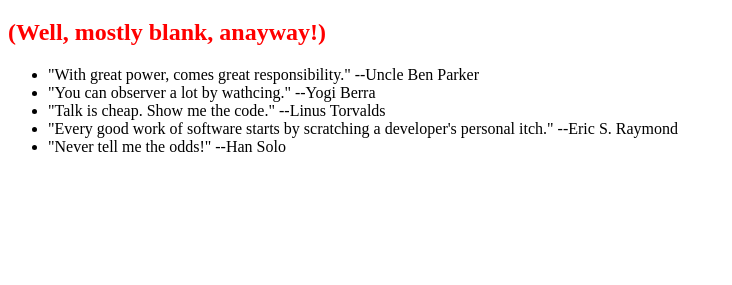
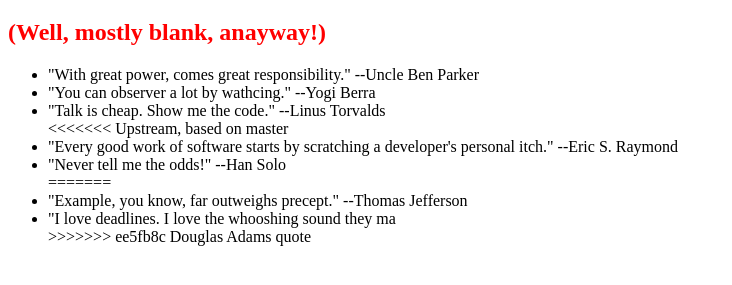
Before and after one commit to wollesgithub/0main_openSAP_repo, a plain HTML site: page index.html in a window 1280 px wide. Shown: the part 61-346 px from the top of the page, without its empty margins (0-732 px from the left). Drawn offline with Linux system fonts and the light colour scheme.

Commit message:
Douglas Adams quote

```diff
--- a/index.html
+++ b/index.html
@@ -12,8 +12,13 @@
 			<li>"With great power, comes great responsibility." --Uncle Ben Parker</li>
 			<li>"You can observer a lot by wathcing." --Yogi Berra</li>
 			<li>"Talk is cheap. Show me the code." --Linus Torvalds</li>
+<<<<<<< Upstream, based on master
 			<li>"Every good work of software starts by scratching a developer's personal itch." --Eric S. Raymond</li>
 			<li>"Never tell me the odds!" --Han Solo</li>
+=======
+			<li>"Example, you know, far outweighs precept." --Thomas Jefferson</li>
+			<li>"I love deadlines. I love the whooshing sound they ma</li>
+>>>>>>> ee5fb8c Douglas Adams quote
 		</ul>
 	</body>
 </html>
```
